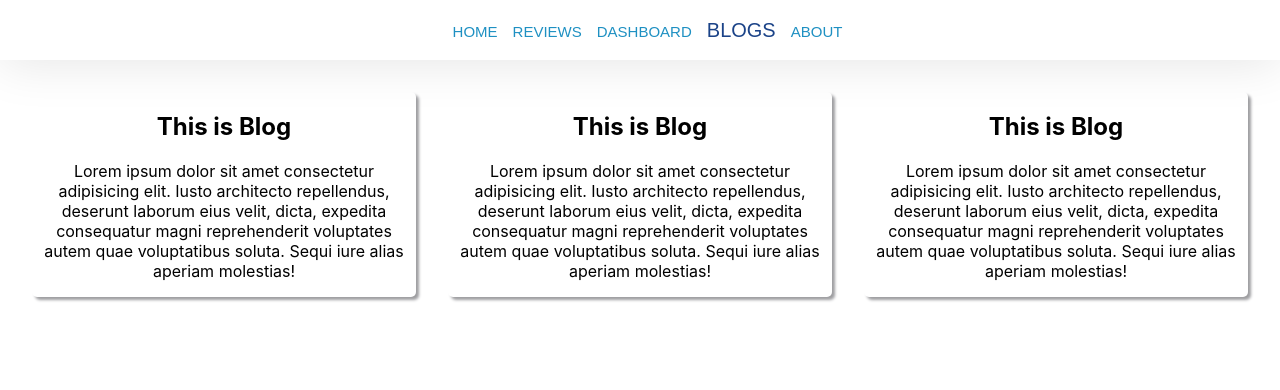
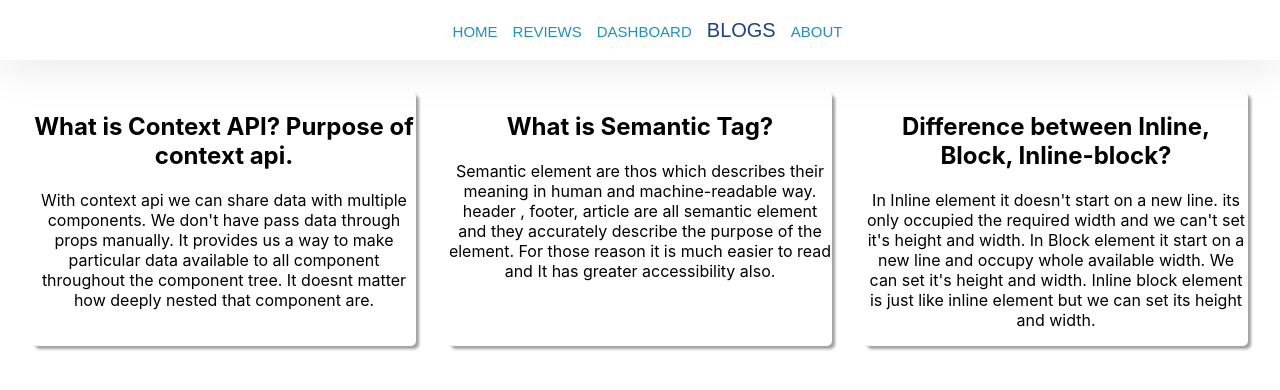
Before and after one commit to jobairshakib/9.Latop-Mania, a React (Create React App) app: page /blogs in a window 1280 px wide. Shown: the top 390 px of the page. Built offline with nearby package versions, Linux system fonts and the light colour scheme.

Commit message:
Q&A added

```diff
--- a/src/Components/Blogs/Blogs.js
+++ b/src/Components/Blogs/Blogs.js
@@ -5,16 +5,21 @@ const Blogs = () => {
     return (
         <div className='question-container'>
             <div>
-                <h2>This is Blog</h2>
-                <p>Lorem ipsum dolor sit amet consectetur adipisicing elit. Iusto architecto repellendus, deserunt laborum eius velit, dicta, expedita consequatur magni reprehenderit voluptates autem quae voluptatibus soluta. Sequi iure alias aperiam molestias!</p>
+                <h2>What is Context API? Purpose of context api.</h2>
+                <p>With context api we can share data with multiple components. We don't have pass data through props manually. It provides us a way to make particular data available to all component throughout the component tree. It doesnt matter how deeply nested that component are.</p>
             </div>
             <div>
-                <h2>This is Blog</h2>
-                <p>Lorem ipsum dolor sit amet consectetur adipisicing elit. Iusto architecto repellendus, deserunt laborum eius velit, dicta, expedita consequatur magni reprehenderit voluptates autem quae voluptatibus soluta. Sequi iure alias aperiam molestias!</p>
+                <h2>What is Semantic Tag?</h2>
+                <p>
+                    Semantic element are thos which describes their meaning in human and machine-readable way.
+                    header , footer, article are all semantic element and they accurately describe the purpose of the element. For those reason it is much easier to read and It has greater accessibility also.
+                </p>
             </div>
             <div>
-                <h2>This is Blog</h2>
-                <p>Lorem ipsum dolor sit amet consectetur adipisicing elit. Iusto architecto repellendus, deserunt laborum eius velit, dicta, expedita consequatur magni reprehenderit voluptates autem quae voluptatibus soluta. Sequi iure alias aperiam molestias!</p>
+                <h2>Difference between Inline, Block, Inline-block? </h2>
+                <p>In Inline element it doesn't start on a new line. its only occupied the required width and we can't set it's height and width.
+                    In Block element it start on a new line and occupy whole available width. We can set it's height and width.
+                    Inline block element is just like inline element but we can set its height and width.</p>
             </div>
         </div>
     );
```
